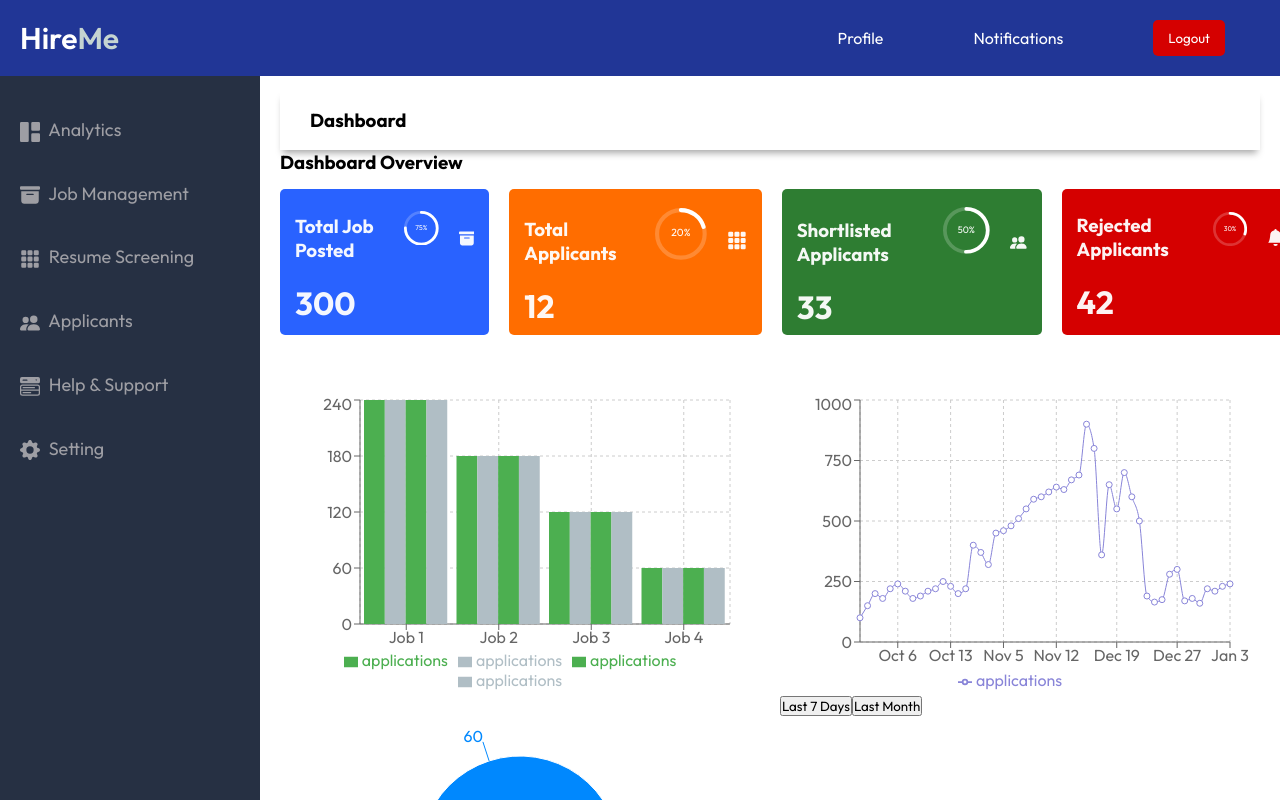
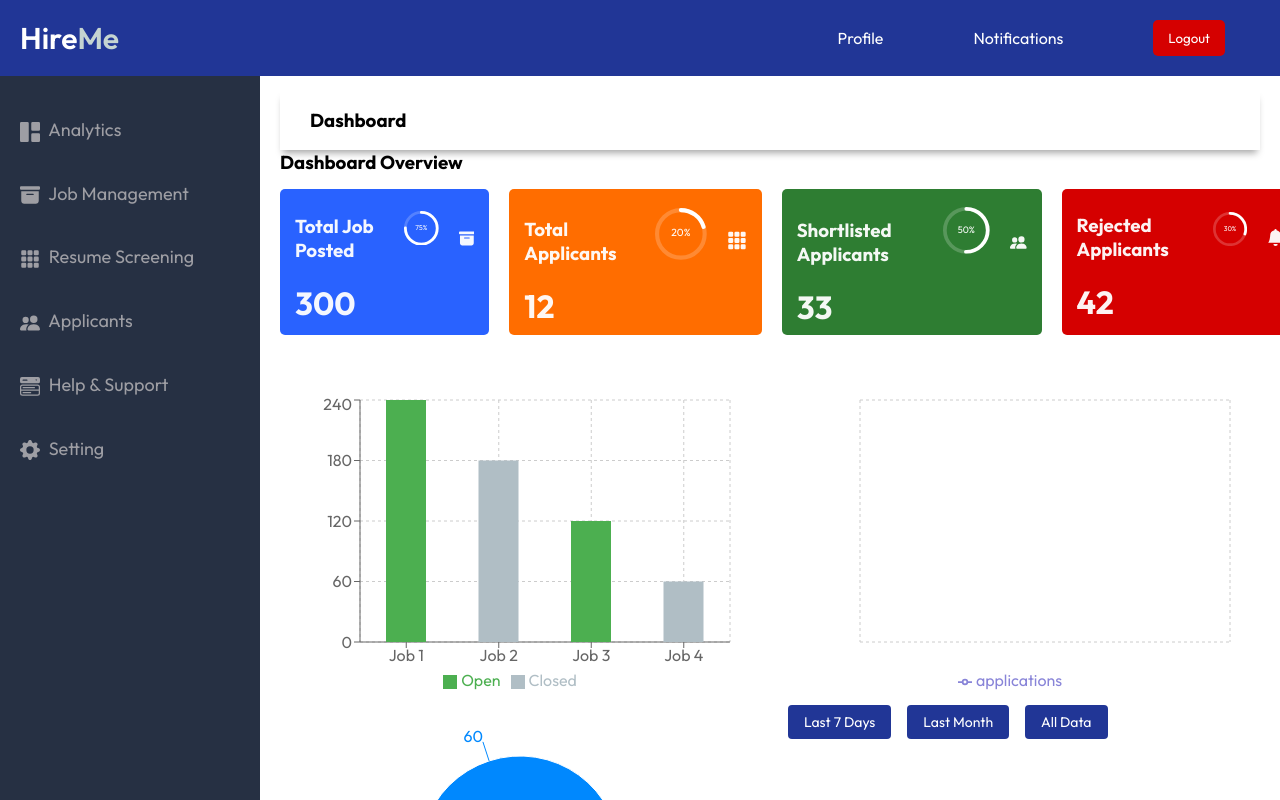
Before and after one commit to M-Talha-1/Resume-Screening-Web-App, a React (Vite) app in the folder frontend/: page /dashboard in a window 1280 px wide. Built offline with nearby package versions, Linux system fonts and the light colour scheme.

Commit message:
Change Graphs in Dashboard

```diff
--- a/frontend/src/Pages/Dashboard/Dashboard.css
+++ b/frontend/src/Pages/Dashboard/Dashboard.css
@@ -174,6 +174,21 @@
 .header{
   color: black;
 }
+.dashbtn {
+  background-color: #213696; /* Blue background */
+  color: white; /* White text */
+  border: none;
+  border-radius: 4px;
+  padding: 8px 16px;
+  cursor: pointer;
+  font-size: 14px;
+  margin: 0 8px; /* Adds spacing between buttons */
+  transition: background-color 0.3s ease;
+}
+
+.dashbtn:hover {
+  background-color: #122474; /* Darker blue on hover */
+}
 
 /* End Main  */
 
--- a/frontend/src/Pages/Dashboard/Dashboard.jsx
+++ b/frontend/src/Pages/Dashboard/Dashboard.jsx
@@ -124,6 +124,9 @@ function Dashboard() {
     setOpenSidebarToggle(!openSidebarToggle);
   };
 
+  const [filteredTrendData, setFilteredTrendData] = useState(trendData);
+
+  // Function to filter trend data
   const filterTrendData = (range) => {
     const now = new Date();
     let filteredData;
@@ -135,12 +138,11 @@ function Dashboard() {
       const oneMonthAgo = new Date(now.setMonth(now.getMonth() - 1));
       filteredData = trendData.filter((d) => new Date(d.date) >= oneMonthAgo);
     } else {
-      filteredData = trendData;
+      filteredData = trendData; // Default case for all data
     }
 
-    setTrendData(filteredData);
+    setFilteredTrendData(filteredData); // Update state with filtered data
   };
-
   const pieChartData = [
     { name: "Screened Resumes", value: resumeData.screened },
     { name: "Unscreened Resumes", value: resumeData.unscreened },
@@ -294,6 +296,8 @@ function Dashboard() {
 
         <div className="charts">
           {/* Bar Chart */}
+          {/* Bar Chart */}
+{/* Bar Chart */}
 <ResponsiveContainer width="100%" height={300}>
   <BarChart
     data={jobData}
@@ -308,22 +312,28 @@ function Dashboard() {
         `Status: ${props.payload.status}`,
       ]}
     />
-              <Legend />
+    <Legend
+      payload={[
+        { value: "Open", type: "square", color: "#4CAF50" },
+        { value: "Closed", type: "square", color: "#B0BEC5" },
+      ]}
+    />
+    <Bar dataKey="applications" barSize={40}>
       {jobData.map((entry, index) => (
-                <Bar
-                  key={index}
-                  dataKey="applications"
+        <Cell
+          key={`cell-${index}`}
           fill={entry.status === "Open" ? "#4CAF50" : "#B0BEC5"}
-                  barSize={40}
         />
       ))}
+    </Bar>
   </BarChart>
 </ResponsiveContainer>
 
-          {/* Line Chart */}
+
+
 <ResponsiveContainer width="100%" height={300}>
   <LineChart
-              data={trendData}
+    data={filteredTrendData} // Use filtered data here
     margin={{ top: 5, right: 30, left: 20, bottom: 5 }}
   >
     <CartesianGrid strokeDasharray="3 3" />
@@ -347,11 +357,13 @@ function Dashboard() {
       stroke="#8884d8"
       activeDot={{ r: 8 }}
     />
-            </LineChart>  <div>
-            <button onClick={() => filterTrendData("7days")}>Last 7 Days</button>
-            <button onClick={() => filterTrendData("1month")}>
-              Last Month
-            </button>
+  </LineChart>
+
+  {/* Buttons for filtering */}
+  <div style={{ marginTop: "10px" }}>
+    <button className="dashbtn" onClick={() => filterTrendData("7days")}>Last 7 Days</button>
+    <button className="dashbtn" onClick={() => filterTrendData("1month")}>Last Month</button>
+    <button className="dashbtn" onClick={() => filterTrendData("all")}>All Data</button>
   </div>
 </ResponsiveContainer>
 
```
Lines whose indentation alone changed are shown as unchanged.
